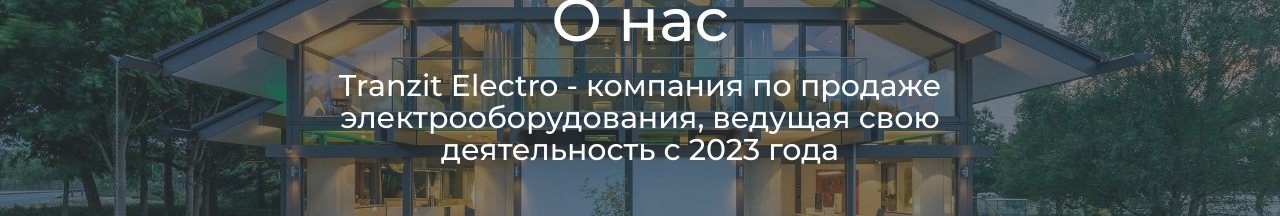
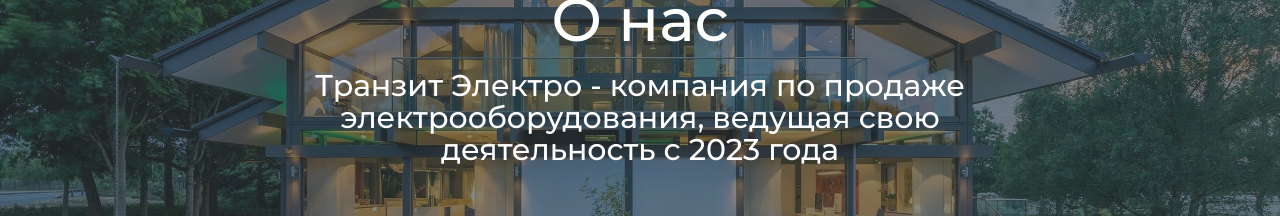
Before and after one commit to D1-Vert-Cr0w/TransitElectro_client, a React (Vite) app: page /about in a window 1280 px wide. Shown: the part 383-599 px from the top of the page. Built offline with nearby package versions, Linux system fonts and the light colour scheme; no server answers.

Commit message:
small changes

```diff
--- a/src/pages/about.jsx
+++ b/src/pages/about.jsx
@@ -32,7 +32,7 @@
         <div className="textOverlay">
           <p className="bannerTitle">О нас</p>
           <p className="bannerSubTitle">
-            Tranzit Electro - компания по продаже электрооборудования, ведущая
+            Транзит Электро - компания по продаже электрооборудования, ведущая
             свою деятельность с 2023 года
           </p>
         </div>
```
